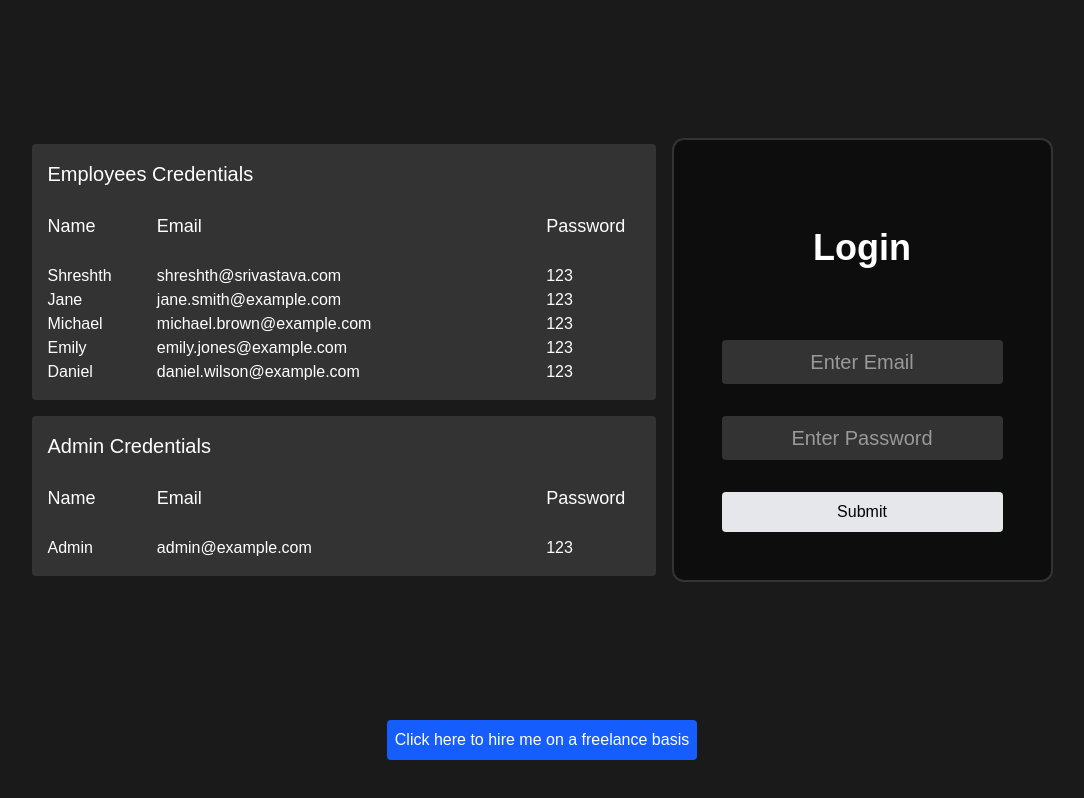
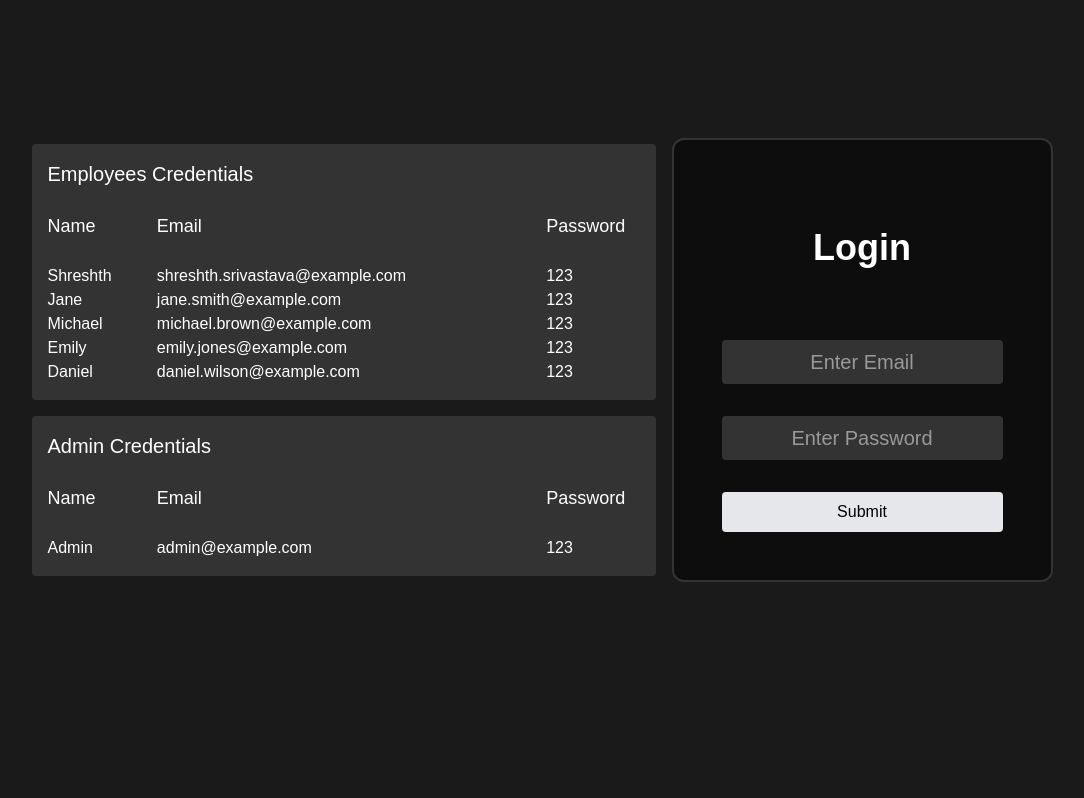
Before and after one commit to Shreshth-Srivastava/Synapse, a React (Vite) app: page / in a window 1280 px wide. Shown: the whole page, without its empty margins (98-1182 px from the left). Built offline with nearby package versions, Linux system fonts and the light colour scheme.

Commit message:
Updated Readme + minor changes

```diff
--- a/src/components/Auth/Login.jsx
+++ b/src/components/Auth/Login.jsx
@@ -108,7 +108,7 @@ const Login = ({handleLogin, data}) => {
         </form>
 
       </div>
-      <a className='p-2 bg-blue-600 rounded hover:bg-blue-700' target='/' href="https://www.fiverr.com/s/EgNLPwd">Click here to hire me on a freelance basis</a>
+      {/* <a className='p-2 bg-blue-600 rounded hover:bg-blue-700' target='/' href="https://www.fiverr.com/s/EgNLPwd">Click here to hire me on a freelance basis</a> */}
     </div>
   )
 }
--- a/src/utils/LocalStorage.jsx
+++ b/src/utils/LocalStorage.js
@@ -1,7 +1,7 @@
 const employees = [
   {
     id: 1,
-    email: "shreshth@srivastava.com",
+    email: "shreshth.srivastava@example.com",
     password: "123",
     firstName: "Shreshth",
     tasks: [
```
Also changed, not shown: 2 other files (tests, documents, lock files or other folders).
